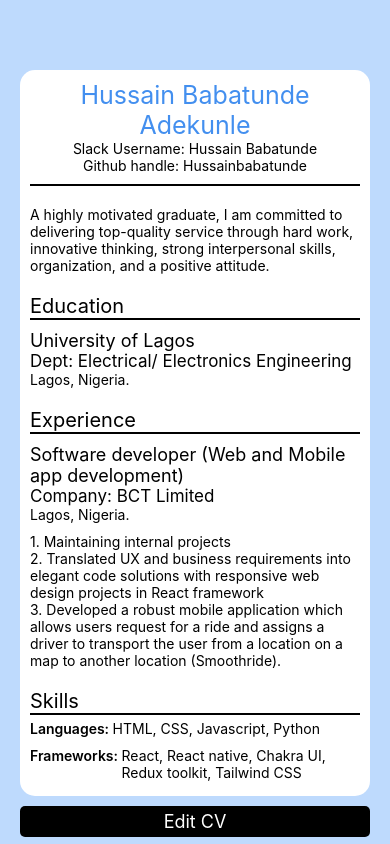
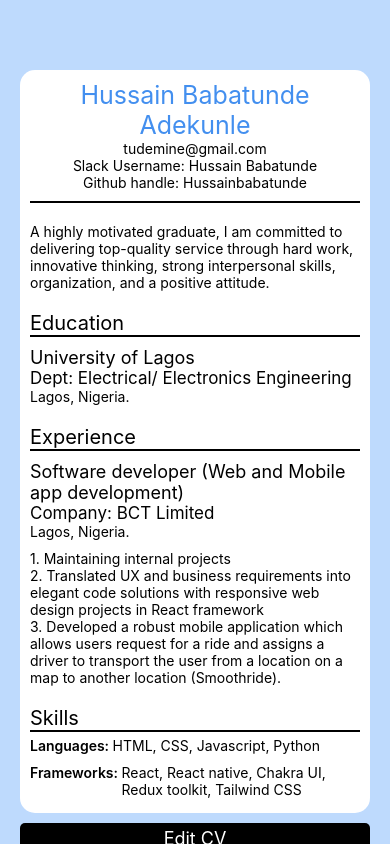
Before and after one commit to Hussainbabatunde/HngCVapp, a React Native app: screen / in a window 390 px wide. Built offline with nearby package versions, Linux system fonts and the light colour scheme.

Commit message:
added email

```diff
--- a/App.js
+++ b/App.js
@@ -19,6 +19,7 @@ export default function App() {
   const [newItem, setNewItem] = useState('');
   const [data, setData] = useState({
     name: 'Hussain Babatunde Adekunle',
+    email: 'tudemine@gmail.com',
     slackUsername: 'Hussain Babatunde',
     github:'Hussainbabatunde',
     bio:'A highly motivated graduate, I am committed to delivering top-quality service through hard work, innovative thinking, strong interpersonal skills, organization, and a positive attitude.',
--- a/components/EditPage.js
+++ b/components/EditPage.js
@@ -18,6 +18,8 @@ export default function Editpage({setPage, data, deleteDataField, setData, items
             <TextInput value={data?.name} onChangeText={(text)=> setData({...data, name: text})} style={{borderWidth: 1, fontSize: 17, padding: 5}} />
             <Text style={{marginTop: 5}}>Bio:</Text>
             <TextInput value={data?.bio} onChangeText={(text)=> setData({...data, bio: text})} multiline={true} numberOfLines={5} style={{borderWidth: 1, fontSize: 17, padding: 5, minHeight: 100,}} />
+            <Text style={{marginTop: 5}}>Email:</Text>
+            <TextInput value={data?.email} onChangeText={(text)=> setData({...data, email: text})} style={{borderWidth: 1, fontSize: 17, padding: 5}} />
 
             <Text style={{marginTop: 5}}> Slack Username:</Text>
             <TextInput value={data?.slackUsername} onChangeText={(text)=> setData({...data, slackUsername: text})}  style={{borderWidth: 1, fontSize: 17, padding: 5}} />
--- a/components/Home.js
+++ b/components/Home.js
@@ -33,6 +33,7 @@ export default function Home({setPage, items, data}){
             <StatusBar style="auto" />
             <View style={{backgroundColor: "white", borderRadius: 15, padding: 10, marginTop: 20}}>
                 <Text style={{textAlign:'center', fontSize: 25, color:'#438fef'}}>{data?.name}</Text>
+                <Text style={{textAlign:'center'}}>{data?.email}</Text>
                 <Text style={{textAlign:'center'}}>Slack Username: {data?.slackUsername}</Text>
                 <Text style={{textAlign:'center'}}>Github handle: {data?.github}</Text>
                 <View style={{height: 2, backgroundColor:'black', marginTop: 10}}></View>
```
